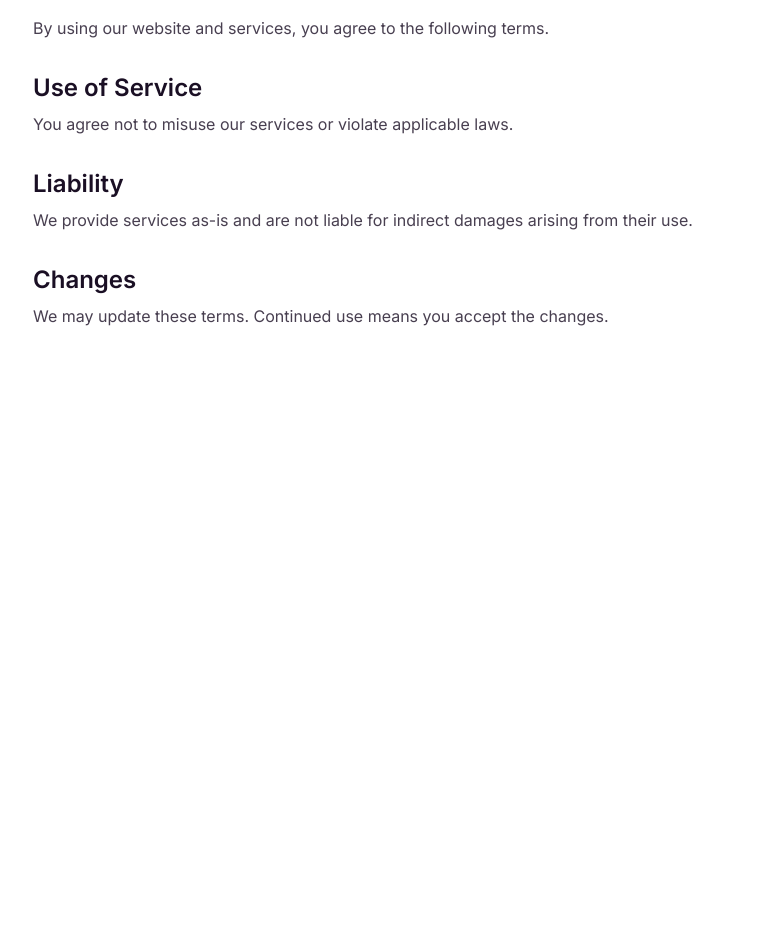
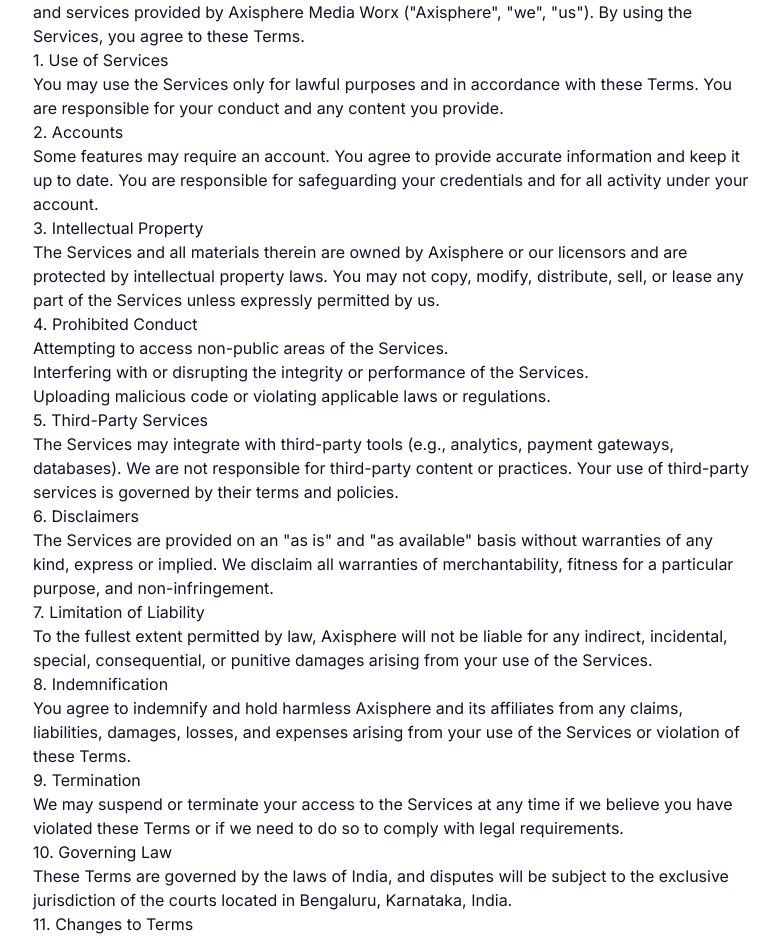
Before and after one commit to KSaiSreeLasya/AXISPHERE1, a React (Vite) app: page /terms in a window 1280 px wide. Shown: the part 112-1051 px from the top of the page, without its empty margins (247-1027 px from the left). Before the commit the page ends 800 px from the top, so only its background shows below. Built offline with nearby package versions, Linux system fonts and the light colour scheme.

Commit message:
Expand Terms of Service content per request
cgen-1fb7ce42f7804e70b155c78643c581fb

```diff
--- a/client/pages/TermsOfService.tsx
+++ b/client/pages/TermsOfService.tsx
@@ -2,23 +2,91 @@ export default function TermsOfService() {
   return (
     <div className="min-h-screen bg-background">
       <section className="py-16">
-        <div className="container mx-auto px-6 max-w-3xl">
-          <h1 className="text-4xl font-bold mb-6">Terms of Service</h1>
-          <p className="text-foreground/80 mb-4">
-            By using our website and services, you agree to the following terms.
+        <div className="container mx-auto px-6 max-w-3xl prose prose-neutral dark:prose-invert">
+          <h1>Terms of Service</h1>
+          <p>
+            These Terms of Service ("Terms") govern your access to and use of the websites,
+            products, and services provided by Axisphere Media Worx ("Axisphere", "we", "us").
+            By using the Services, you agree to these Terms.
           </p>
-          <h2 className="text-2xl font-semibold mt-8 mb-2">Use of Service</h2>
-          <p className="text-foreground/80">
-            You agree not to misuse our services or violate applicable laws.
+
+          <h2>1. Use of Services</h2>
+          <p>
+            You may use the Services only for lawful purposes and in accordance with these Terms.
+            You are responsible for your conduct and any content you provide.
           </p>
-          <h2 className="text-2xl font-semibold mt-8 mb-2">Liability</h2>
-          <p className="text-foreground/80">
-            We provide services as-is and are not liable for indirect damages arising from their use.
+
+          <h2>2. Accounts</h2>
+          <p>
+            Some features may require an account. You agree to provide accurate information and keep it up to date.
+            You are responsible for safeguarding your credentials and for all activity under your account.
           </p>
-          <h2 className="text-2xl font-semibold mt-8 mb-2">Changes</h2>
-          <p className="text-foreground/80">
-            We may update these terms. Continued use means you accept the changes.
+
+          <h2>3. Intellectual Property</h2>
+          <p>
+            The Services and all materials therein are owned by Axisphere or our licensors and are protected by
+            intellectual property laws. You may not copy, modify, distribute, sell, or lease any part of the Services
+            unless expressly permitted by us.
           </p>
+
+          <h2>4. Prohibited Conduct</h2>
+          <ul>
+            <li>Attempting to access non-public areas of the Services.</li>
+            <li>Interfering with or disrupting the integrity or performance of the Services.</li>
+            <li>Uploading malicious code or violating applicable laws or regulations.</li>
+          </ul>
+
+          <h2>5. Third-Party Services</h2>
+          <p>
+            The Services may integrate with third-party tools (e.g., analytics, payment gateways, databases).
+            We are not responsible for third-party content or practices. Your use of third-party services
+            is governed by their terms and policies.
+          </p>
+
+          <h2>6. Disclaimers</h2>
+          <p>
+            The Services are provided on an "as is" and "as available" basis without warranties of any kind,
+            express or implied. We disclaim all warranties of merchantability, fitness for a particular purpose,
+            and non-infringement.
+          </p>
+
+          <h2>7. Limitation of Liability</h2>
+          <p>
+            To the fullest extent permitted by law, Axisphere will not be liable for any indirect, incidental,
+            special, consequential, or punitive damages arising from your use of the Services.
+          </p>
+
+          <h2>8. Indemnification</h2>
+          <p>
+            You agree to indemnify and hold harmless Axisphere and its affiliates from any claims, liabilities,
+            damages, losses, and expenses arising from your use of the Services or violation of these Terms.
+          </p>
+
+          <h2>9. Termination</h2>
+          <p>
+            We may suspend or terminate your access to the Services at any time if we believe you have violated these
+            Terms or if we need to do so to comply with legal requirements.
+          </p>
+
+          <h2>10. Governing Law</h2>
+          <p>
+            These Terms are governed by the laws of India, and disputes will be subject to the exclusive jurisdiction
+            of the courts located in Bengaluru, Karnataka, India.
+          </p>
+
+          <h2>11. Changes to Terms</h2>
+          <p>
+            We may update these Terms from time to time. The updated version will be indicated by an updated
+            "Last updated" date. Continued use of the Services after changes become effective constitutes acceptance
+            of the revised Terms.
+          </p>
+
+          <h2>12. Contact</h2>
+          <p>
+            Questions about these Terms? Contact hello@ai-marketing.studio.
+          </p>
+
+          <p className="text-sm text-foreground/60">Last updated: {new Date().toLocaleDateString()}</p>
         </div>
       </section>
     </div>
```
